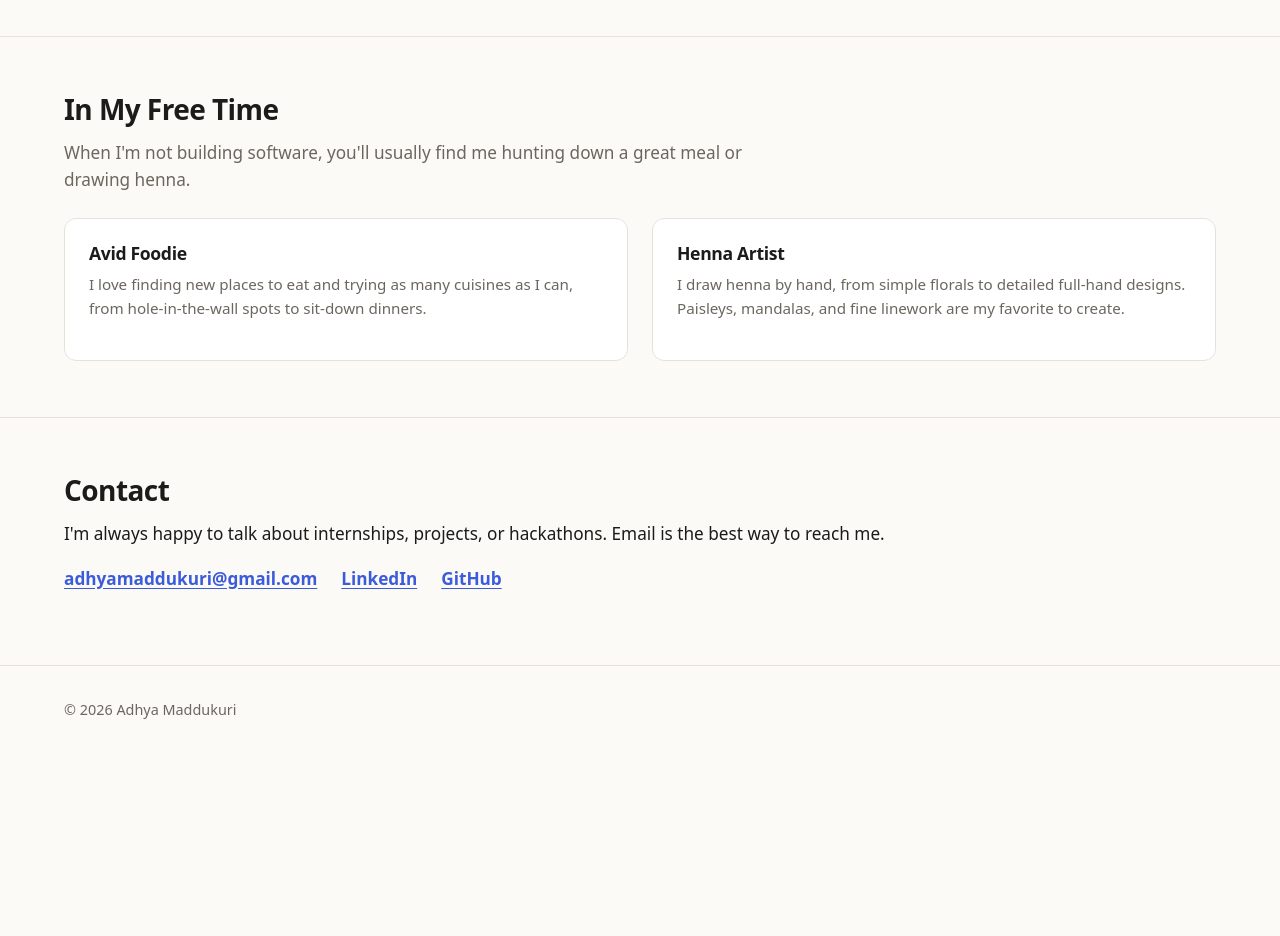
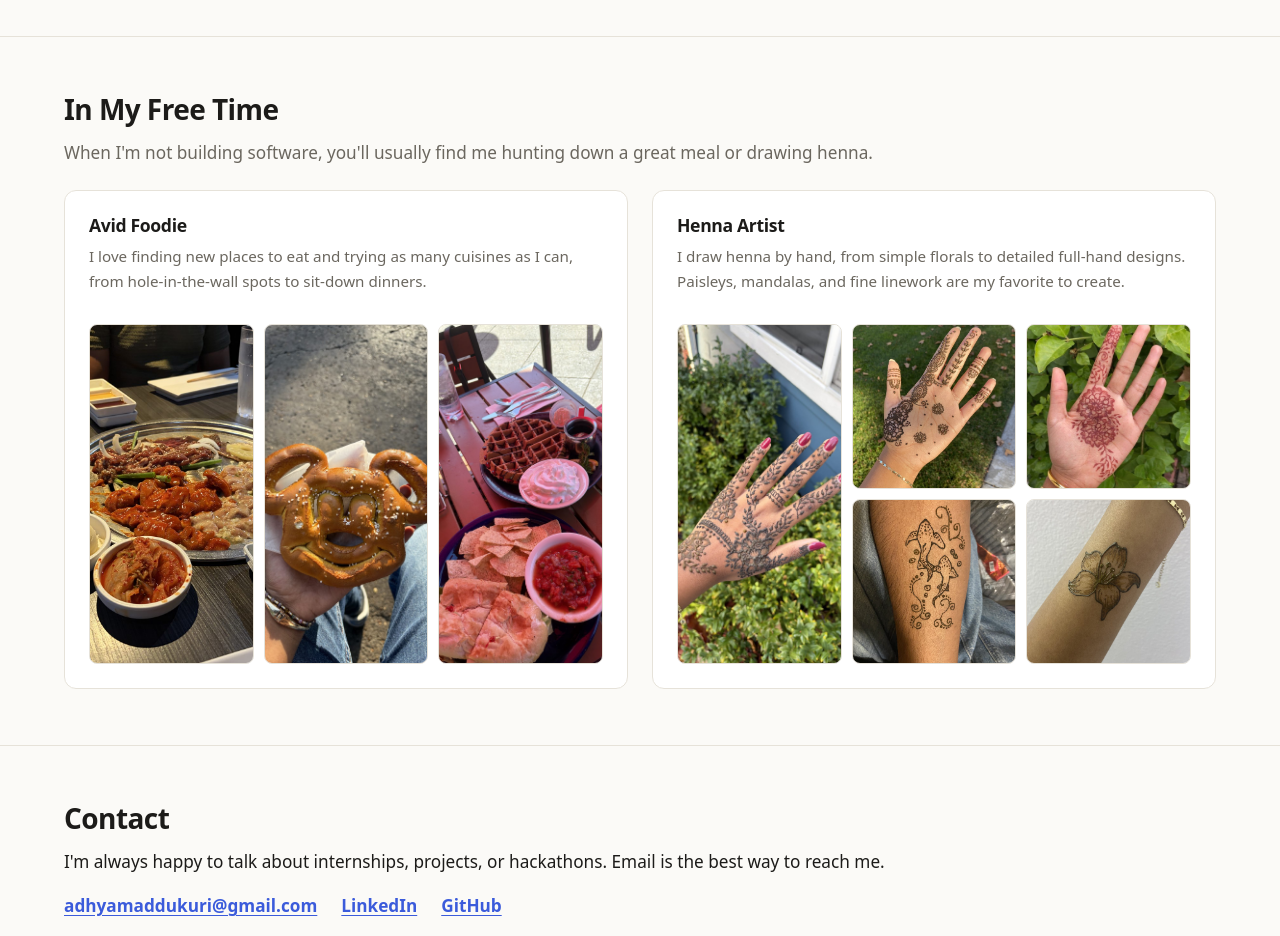
Before and after one commit to adhyamaddukuri/adhyamaddukuri.github.io, a plain HTML site: page index.html in a window 1280 px wide. Shown: the part 4160-5096 px from the top of the page. Before the commit the page ends 4944 px from the top, so only its background shows below. Drawn offline with Linux system fonts and the light colour scheme.

Commit message:
Add food and henna photo galleries; fix lede wrapping
Co-Authored-By: Claude Opus 5.5 <noreply@anthropic.com>

```diff
--- a/index.html
+++ b/index.html
@@ -11,7 +11,7 @@
   <meta property="og:image" content="https://adhyamaddukuri.github.io/assets/me.jpg">
   <meta property="og:url" content="https://adhyamaddukuri.github.io/">
   <link rel="icon" href="favicon.svg" type="image/svg+xml">
-  <link rel="stylesheet" href="styles.css?v=18">
+  <link rel="stylesheet" href="styles.css?v=20">
 </head>
 <body>
   <a class="skip" href="#main">Skip to content</a>
@@ -241,12 +241,22 @@
         <article class="hobby">
           <h3>Avid Foodie</h3>
           <p>I love finding new places to eat and trying as many cuisines as I can, from hole-in-the-wall spots to sit-down dinners.</p>
-          <div class="gallery" data-hobby="food"></div>
+          <div class="gallery food" data-hobby="food">
+            <button type="button" class="shot" data-full="assets/hobbies/food-1.jpg" aria-label="Enlarge: Korean barbecue spread with grilled meats and banchan"><img src="assets/hobbies/food-1.jpg" alt="Korean barbecue spread with grilled meats and banchan" loading="lazy"></button>
+            <button type="button" class="shot" data-full="assets/hobbies/food-2.jpg" aria-label="Enlarge: A mouse-ear shaped soft pretzel"><img src="assets/hobbies/food-2.jpg" alt="A mouse-ear shaped soft pretzel" loading="lazy"></button>
+            <button type="button" class="shot" data-full="assets/hobbies/food-3.jpg" aria-label="Enlarge: Red velvet waffle, chips and salsa on a sunny patio"><img src="assets/hobbies/food-3.jpg" alt="Red velvet waffle, chips and salsa on a sunny patio" loading="lazy"></button>
+          </div>
         </article>
         <article class="hobby">
           <h3>Henna Artist</h3>
           <p>I draw henna by hand, from simple florals to detailed full-hand designs. Paisleys, mandalas, and fine linework are my favorite to create.</p>
-          <div class="gallery" data-hobby="henna"></div>
+          <div class="gallery henna" data-hobby="henna">
+            <button type="button" class="shot" data-full="assets/hobbies/henna-1.jpg" aria-label="Enlarge: Fine floral henna linework across the back of a hand and fingers"><img src="assets/hobbies/henna-1.jpg" alt="Fine floral henna linework across the back of a hand and fingers" loading="lazy"></button>
+            <button type="button" class="shot" data-full="assets/hobbies/henna-2.jpg" aria-label="Enlarge: Palm henna with mandala florals, dotted accents, and vine-wrapped fingers"><img src="assets/hobbies/henna-2.jpg" alt="Palm henna with mandala florals, dotted accents, and vine-wrapped fingers" loading="lazy"></button>
+            <button type="button" class="shot" data-full="assets/hobbies/henna-3.jpg" aria-label="Enlarge: Bold floral henna in the center of a palm with a leafy vine up one finger"><img src="assets/hobbies/henna-3.jpg" alt="Bold floral henna in the center of a palm with a leafy vine up one finger" loading="lazy"></button>
+            <button type="button" class="shot" data-full="assets/hobbies/henna-4.jpg" aria-label="Enlarge: Henna of two koi fish surrounded by swirls on a forearm"><img src="assets/hobbies/henna-4.jpg" alt="Henna of two koi fish surrounded by swirls on a forearm" loading="lazy"></button>
+            <button type="button" class="shot" data-full="assets/hobbies/henna-5.jpg" aria-label="Enlarge: A single shaded lily in henna on a forearm"><img src="assets/hobbies/henna-5.jpg" alt="A single shaded lily in henna on a forearm" loading="lazy"></button>
+          </div>
         </article>
       </div>
     </section>
--- a/styles.css
+++ b/styles.css
@@ -242,3 +242,14 @@ body::before {
 .gallery:empty { display: none; }
 .gallery .shot { aspect-ratio: 1; }
 .gallery .shot img { object-position: center; }
+.section-lede { max-width: none; text-wrap: balance; }
+.gallery.henna { grid-template-columns: repeat(3, 1fr); grid-template-rows: repeat(2, auto); }
+.gallery.henna .shot:first-child { grid-row: span 2; aspect-ratio: auto; }
+.gallery .shot img { height: 100%; }
+p { text-wrap: pretty; }
+.hobby { display: flex; flex-direction: column; }
+.hobby .gallery { flex: 1; }
+@media (min-width: 58rem) {
+  .gallery.food { grid-template-rows: 1fr; }
+  .gallery.food .shot { aspect-ratio: auto; height: 100%; min-height: 12rem; }
+}
```
Also changed, not shown: assets/hobbies/food-1.jpg (added), assets/hobbies/food-2.jpg (added), assets/hobbies/food-3.jpg (added), assets/hobbies/henna-1.jpg (added), assets/hobbies/henna-2.jpg (added), assets/hobbies/henna-3.jpg (added), assets/hobbies/henna-4.jpg (added), assets/hobbies/henna-5.jpg (added).
